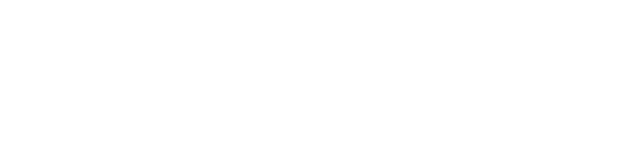
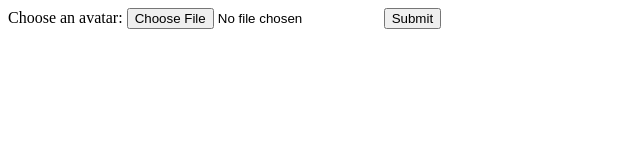
Before and after one commit to Lordfirespeed/poc-file-upload, a website: page static/index.html in a window 1280 px wide. Shown: the whole page, without its empty margins (0-640 px from the left). Drawn offline with Linux system fonts and the light colour scheme.

Commit message:
add basic html form and import the script

```diff
--- a/static/index.html
+++ b/static/index.html
@@ -2,9 +2,14 @@
 <html lang="en">
 <head>
     <meta charset="UTF-8">
-    <title>Title</title>
+    <title>Upload Avatar</title>
+    <script src="/lib/form_submit.js"></script>
 </head>
 <body>
-
+    <form>
+        <label for="avatar">Choose an avatar:</label>
+        <input type="file" id="avatar" name="avatar" accept="image/png, image/jpeg">
+        <input type="submit">
+    </form>
 </body>
 </html>
```
